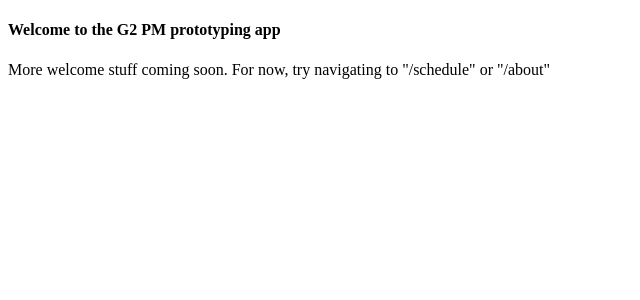
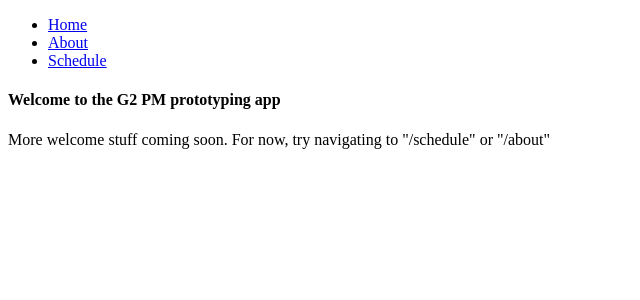
Before and after one commit to jasonkylefrank/G2-Prototyping, a Next.js app: page / in a window 1280 px wide. Shown: the top 300 px of the page, without its empty margins (0-640 px from the left). Built offline with nearby package versions, Linux system fonts and the light colour scheme.

Commit message:
Setup basic nav and deployment structure for Github pages.

```diff
--- /dev/null
+++ b/components/nav.js
@@ -0,0 +1,35 @@
+import Link from 'next/link';
+import { assetPrefix } from '../next.config';
+
+export default (props) => {
+
+    const urls = {
+        'home': { 'label': 'Home', 'route': '/' },
+        'about': { 'label': 'About', 'route': '/about' },
+        'schedule': { 'label': 'Schedule', 'route': '/schedule' }
+    };
+
+    const renderItem = (linkText, url, index) => {
+        // The assetPrefix solves the Github project pages URL prefix problem
+        return (
+            <li key={index}>
+                <Link href={url} as={assetPrefix + url}>
+                    <a>{linkText}</a>
+                </Link>
+            </li>
+        );
+    };
+
+    const renderItems = () => {
+        const urlKeys = Object.keys(urls);
+        return urlKeys.map((urlKey, i) => (
+            renderItem(urls[urlKey].label, urls[urlKey].route, i)
+        ));
+    };
+
+    return (
+        <ul>
+            {renderItems()}
+        </ul>
+    );
+};
--- /dev/null
+++ b/next.config.js
@@ -0,0 +1,3 @@
+module.exports = {
+    assetPrefix: process.env.NODE_ENV === 'production' ? '/g2prototyping' : ''
+};
--- a/package.json
+++ b/package.json
@@ -6,7 +6,9 @@
   "scripts": {
     "dev": "next",
     "build": "next build",
-    "start": "next start"
+    "start": "next start",
+    "export": "npm run build && next export",
+    "deploy-github": "rm -rf node_modules/.cache && npm run export && touch out/.nojekyll && git add out/ && git commit -m \"Deploy Next.js to gh-pages\" && git subtree push --prefix out origin gh-pages"
   },
   "repository": {
     "type": "git",
--- a/pages/index.js
+++ b/pages/index.js
@@ -1,6 +1,11 @@
+import Nav from '../components/nav';
+
 export default (props) => (
     <div>
-        <h4>Welcome to the G2 PM prototyping app</h4>
-        <p>More welcome stuff coming soon.  For now, try navigating to "/schedule" or "/about"</p>
+        <Nav />
+        <div className="page">
+            <h4>Welcome to the G2 PM prototyping app</h4>
+            <p>More welcome stuff coming soon.  For now, try navigating to "/schedule" or "/about"</p>
+        </div>
     </div>
 );
```
Also changed, not shown: pages/about.js (+7 -2 lines), pages/schedule.js (+7 -3 lines).
